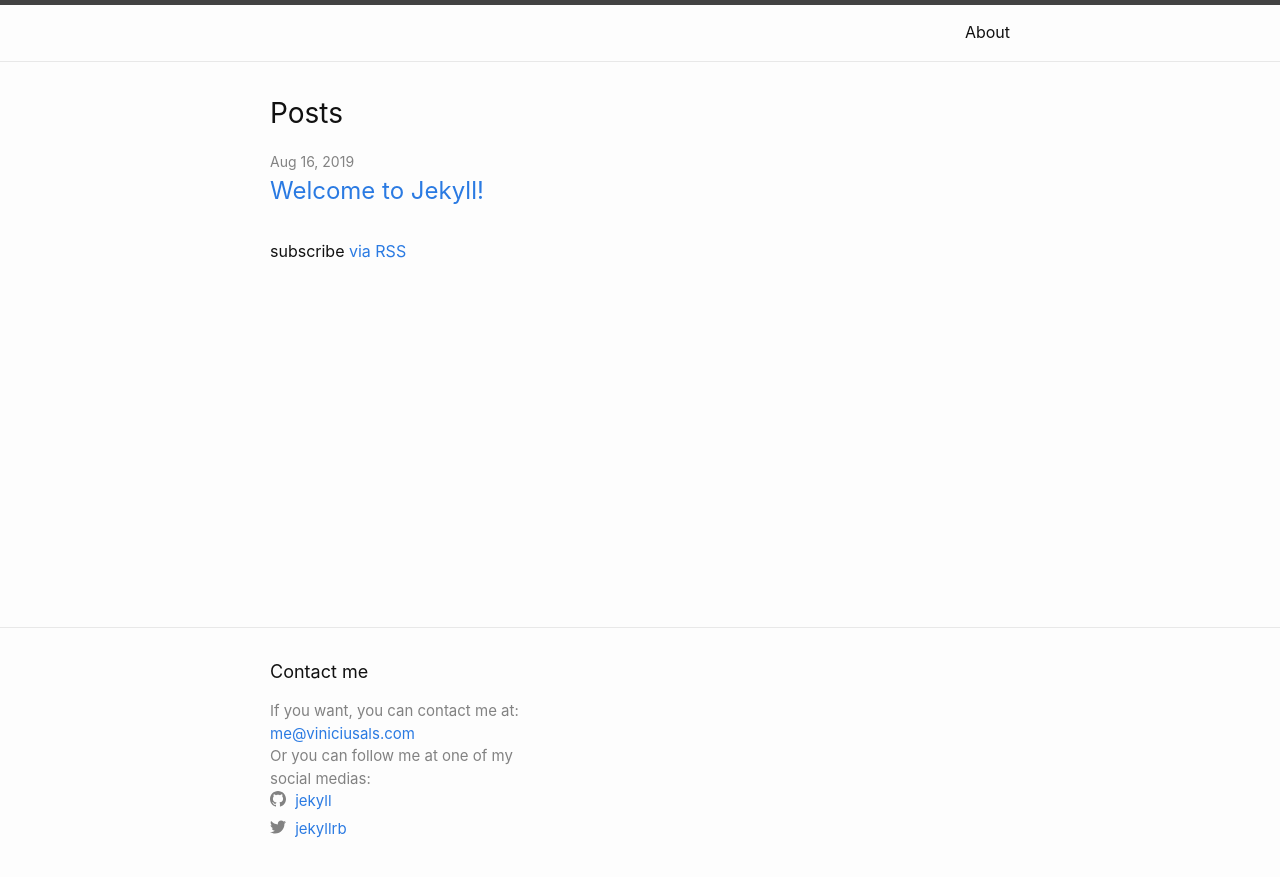
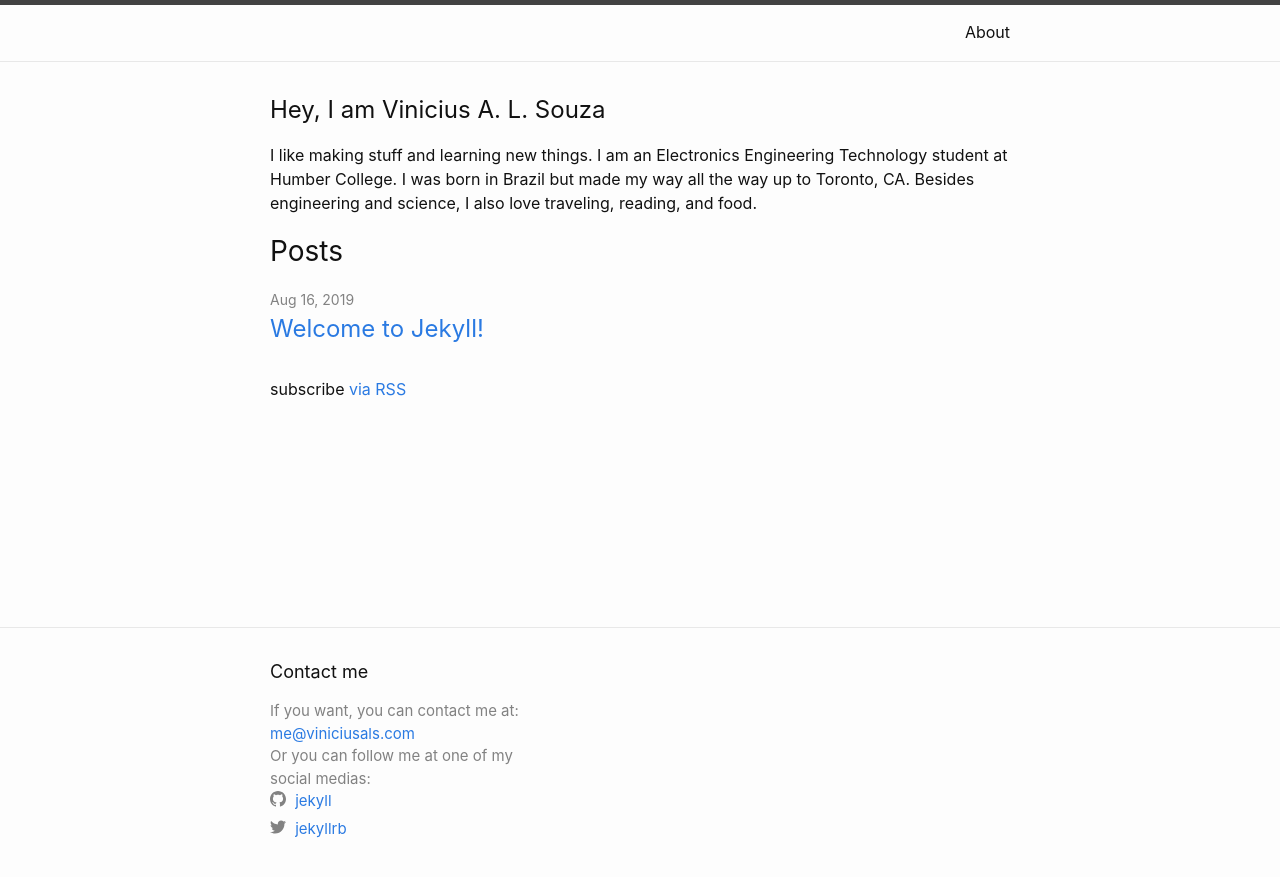
Before and after one commit to ViniciusALS/portifolio, a Jekyll site: the page built from index.md, in a window 1280 px wide. Shown: the top 877 px of the page. Built offline with Jekyll 4.4.1, drawn with Linux system fonts in a browser that asks for light colours.

Commit message:
Add first section

```diff
--- a/_layouts/home.html
+++ b/_layouts/home.html
@@ -1,6 +1,19 @@
 ---
 layout: default
 ---
+
+<section>
+    <h1>Hey, I am Vinicius A. L. Souza</h1>
+
+    <p>
+        I like making stuff and learning new things. I am an Electronics Engineering Technology student at Humber College. I was born in Brazil but made my way all the way up to Toronto, CA. Besides engineering and science, I also love traveling, reading, and food.
+    </p>
+
+</section>
+
+<section></section>
+
+<section></section>
 
 <div class="home">
   {%- if page.title -%}
```
